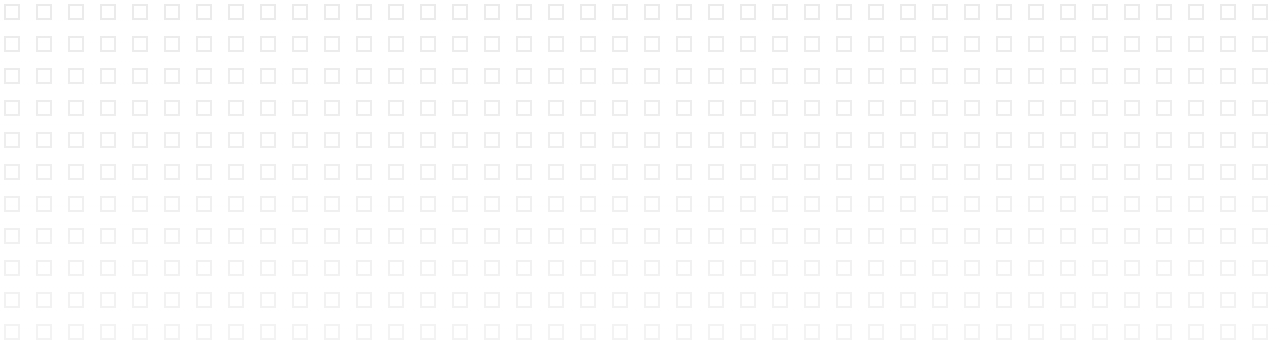
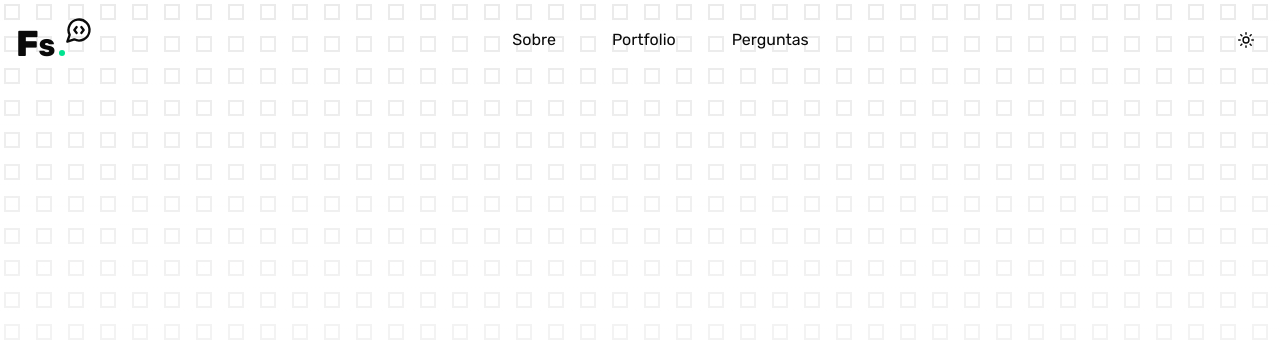
Before and after one commit to SantiagoMorais/portfolio-felipe-santiago, a Next.js app: page / in a window 1280 px wide. Shown: the top 346 px of the page. Built offline with nearby package versions, Linux system fonts and the light colour scheme.

Commit message:
feat(Header): implement header component with navigation and responsive design

```diff
--- /dev/null
+++ b/src/app/components/header/index.tsx
@@ -0,0 +1,47 @@
+"use client";
+import { useEffect, useRef, useState } from "react";
+
+import { Logo } from "@/components/logo";
+import { header } from "@/style";
+
+import { RoutesList } from "./routes-list";
+import { SheetNavBar } from "./sheet-nav-bar";
+import { ThemeTogglerButton } from "./theme-toggler-button";
+
+export const Header = () => {
+  const [pageScrolled, setPageScrolled] = useState(false);
+  const [headerHeight, setHeaderHeight] = useState(0);
+  const headerRef = useRef<HTMLDivElement | null>(null);
+
+  useEffect(() => {
+    const handleScroll = () => setPageScrolled(window.scrollY !== 0);
+    window.addEventListener("scroll", handleScroll);
+    return () => window.removeEventListener("scroll", handleScroll);
+  }, []);
+
+  useEffect(() => {
+    const updateHeaderHeight = () =>
+      headerRef.current && setHeaderHeight(headerRef.current.offsetHeight);
+
+    updateHeaderHeight();
+
+    window.addEventListener("resize", updateHeaderHeight);
+    return () => window.removeEventListener("resize", updateHeaderHeight);
+  }, []);
+
+  return (
+    <>
+      {pageScrolled && <div style={{ height: `${headerHeight}px` }} />}{" "}
+      {/* This div prevents content from shifting up when the header becomes fixed. */}
+      <header
+        ref={headerRef}
+        className={pageScrolled ? header({ scroll: "primary" }) : header()}
+      >
+        <SheetNavBar />
+        <Logo iconSize="size-7" />
+        <RoutesList insideASheet={false} className="hidden md:flex" />
+        <ThemeTogglerButton />
+      </header>
+    </>
+  );
+};
--- /dev/null
+++ b/src/app/components/header/routes-list/cursor/index.tsx
@@ -0,0 +1,16 @@
+import { motion, TargetAndTransition } from "framer-motion";
+import { twMerge } from "tailwind-merge";
+
+import { ICursorPosition } from "@/core/interfaces/routes-list-props";
+
+interface ICursorProps {
+  position: ICursorPosition;
+  className?: string;
+}
+
+export const Cursor = ({ position, className }: ICursorProps) => (
+  <motion.li
+    animate={position as TargetAndTransition}
+    className={twMerge("bg-muted absolute z-0 rounded-xl", className)}
+  />
+);
--- /dev/null
+++ b/src/app/components/header/routes-list/index.tsx
@@ -0,0 +1,46 @@
+"use client";
+import { useState } from "react";
+import { twMerge } from "tailwind-merge";
+
+import {
+  ICursorPosition,
+  IRoutesListProps,
+} from "@/core/interfaces/routes-list-props";
+import { navBarRoutes } from "@/utils/routes";
+
+import { Cursor } from "./cursor";
+import { RouteItem } from "./route-item";
+
+export const RoutesList = ({ insideASheet, className }: IRoutesListProps) => {
+  const [position, setPosition] = useState<ICursorPosition>({
+    top: 0,
+    left: 0,
+    width: 0,
+    opacity: 0,
+    height: 0,
+  });
+
+  const handleOnMouseLeave = () => {
+    setPosition((prev) => ({ ...prev, opacity: 0 }));
+  };
+
+  return (
+    <ul
+      onMouseLeave={handleOnMouseLeave}
+      className={twMerge(
+        "relative flex flex-col items-center gap-4 pt-8 md:mx-auto md:flex-row md:justify-center md:gap-0 md:pt-0",
+        className
+      )}
+    >
+      {navBarRoutes.map((route) => (
+        <RouteItem
+          key={route.title}
+          route={route}
+          setPosition={setPosition}
+          insideASheet={insideASheet}
+        />
+      ))}
+      <Cursor position={position} />
+    </ul>
+  );
+};
--- /dev/null
+++ b/src/app/components/header/routes-list/route-item/index.tsx
@@ -0,0 +1,44 @@
+import { useRef } from "react";
+
+import { SheetClose } from "@/components/ui/sheet";
+import { IRouteItemProps } from "@/core/interfaces/routes-list-props";
+
+export const RouteItem = ({
+  route,
+  setPosition,
+  insideASheet,
+}: IRouteItemProps) => {
+  const ref = useRef<HTMLLIElement | null>(null);
+  const handleOnMouseEnter = () => {
+    if (!ref.current) return;
+
+    const { width, height } = ref.current.getBoundingClientRect();
+
+    setPosition({
+      width,
+      opacity: 1,
+      left: ref.current.offsetLeft,
+      top: ref.current.offsetTop, // the relative position to the father element
+      height,
+    });
+  };
+
+  const link = (
+    <a
+      href={route.path}
+      className={`inline-block px-3 py-1.5 ${insideASheet ? "text-xl" : "text-base"}`}
+    >
+      {route.title}
+    </a>
+  );
+
+  return (
+    <li
+      ref={ref}
+      onMouseEnter={handleOnMouseEnter}
+      className="relative z-30 block w-fit px-4"
+    >
+      {insideASheet ? <SheetClose>{link}</SheetClose> : link}
+    </li>
+  );
+};
--- /dev/null
+++ b/src/app/components/header/sheet-nav-bar/index.tsx
@@ -0,0 +1,51 @@
+"use client";
+
+import { Menu } from "lucide-react";
+import { useEffect, useState } from "react";
+
+import { Button } from "@/components/ui/button";
+import { Separator } from "@/components/ui/separator";
+import {
+  Sheet,
+  SheetContent,
+  SheetHeader,
+  SheetTitle,
+  SheetTrigger,
+} from "@/components/ui/sheet";
+
+import { RoutesList } from "../routes-list";
+
+export const SheetNavBar = () => {
+  const [open, setOpen] = useState(false);
+
+  useEffect(() => {
+    const handleResize = () => {
+      if (window.innerWidth >= 768 && open) {
+        setOpen(false);
+      }
+    };
+
+    window.addEventListener("resize", handleResize);
+    return () => window.removeEventListener("resize", handleResize);
+  }, [open]);
+
+  return (
+    <Sheet open={open} onOpenChange={setOpen}>
+      <SheetTrigger asChild>
+        <Button variant="ghost" className="md:hidden md:bg-black">
+          <Menu />
+        </Button>
+      </SheetTrigger>
+      <SheetContent
+        side="left"
+        className="[&>button]:top-8 [&>button]:right-8 [&>button]:scale-150"
+      >
+        <SheetHeader className="relative">
+          <SheetTitle className="text-start text-2xl">Navegação</SheetTitle>
+          <Separator />
+          <RoutesList insideASheet />
+        </SheetHeader>
+      </SheetContent>
+    </Sheet>
+  );
+};
--- a/src/app/page.tsx
+++ b/src/app/page.tsx
@@ -1,9 +1,12 @@
 import { Background } from "@/components/background";
+
+import { Header } from "./components/header";
 
 export default function Home() {
   return (
     <main className="flex flex-col items-center">
       <Background />
+      <Header />
     </main>
   );
 }
--- /dev/null
+++ b/src/core/interfaces/routes-list-props.d.ts
@@ -0,0 +1,18 @@
+export interface ICursorPosition {
+  top: number;
+  left: number;
+  width: string | number;
+  opacity: number;
+  height: number;
+}
+
+export interface IRouteItemProps {
+  route: IRoutes;
+  setPosition: React.Dispatch<React.SetStateAction<ICursorPosition>>;
+  insideASheet?: boolean;
+}
+
+export interface IRoutesListProps {
+  insideASheet?: boolean;
+  className?: string;
+}
--- /dev/null
+++ b/src/style/index.ts
@@ -0,0 +1,11 @@
+import { tv } from "tailwind-variants";
+
+export const header = tv({
+  base: "flex w-full max-w-(--breakpoint-2xl) items-center justify-between p-4 transition-all duration-300 z-50",
+  variants: {
+    scroll: {
+      primary:
+        "fixed bg-accent/60 rounded-lg shadow-md border-x-6 border-transparent backdrop-blur-sm mt-4 duration-300 z-50",
+    },
+  },
+});
--- /dev/null
+++ b/src/utils/routes.ts
@@ -0,0 +1,31 @@
+export const componentsRoutesId = {
+  aboutUs: "Sobre",
+  portfolio: "Portfolio",
+  contacts: "Perguntas",
+};
+
+export interface IRoutes {
+  title: string;
+  path: string;
+}
+
+export const navBarRoutes: IRoutes[] = [
+  {
+    title: componentsRoutesId.aboutUs,
+    path: `#${componentsRoutesId.aboutUs}`,
+  },
+  {
+    title: componentsRoutesId.portfolio,
+    path: `#${componentsRoutesId.portfolio}`,
+  },
+  {
+    title: componentsRoutesId.contacts,
+    path: `#${componentsRoutesId.contacts}`,
+  },
+];
+
+export const routes = {
+  about: "#",
+  portfolio: "#",
+  contacts: "#",
+};
```
